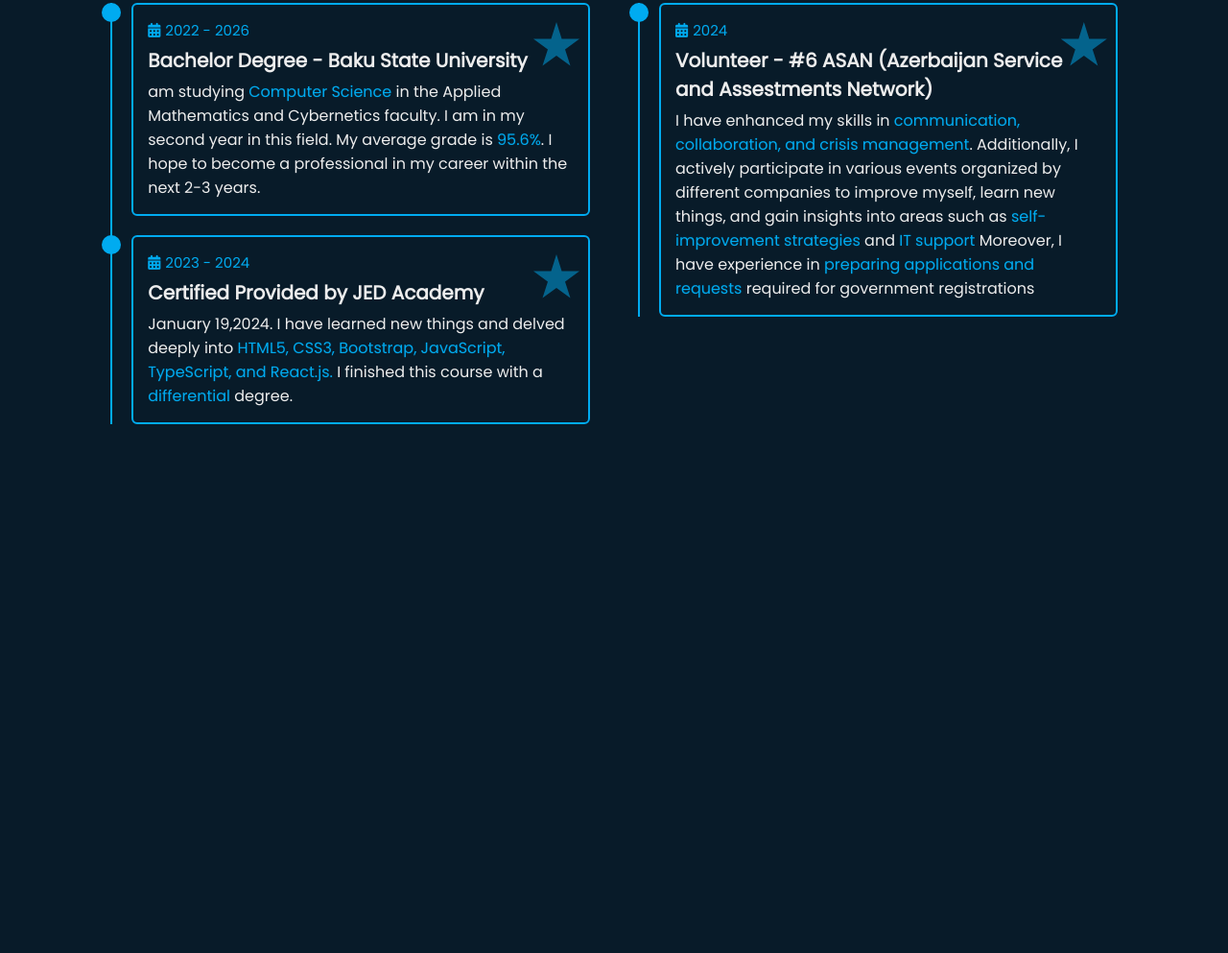
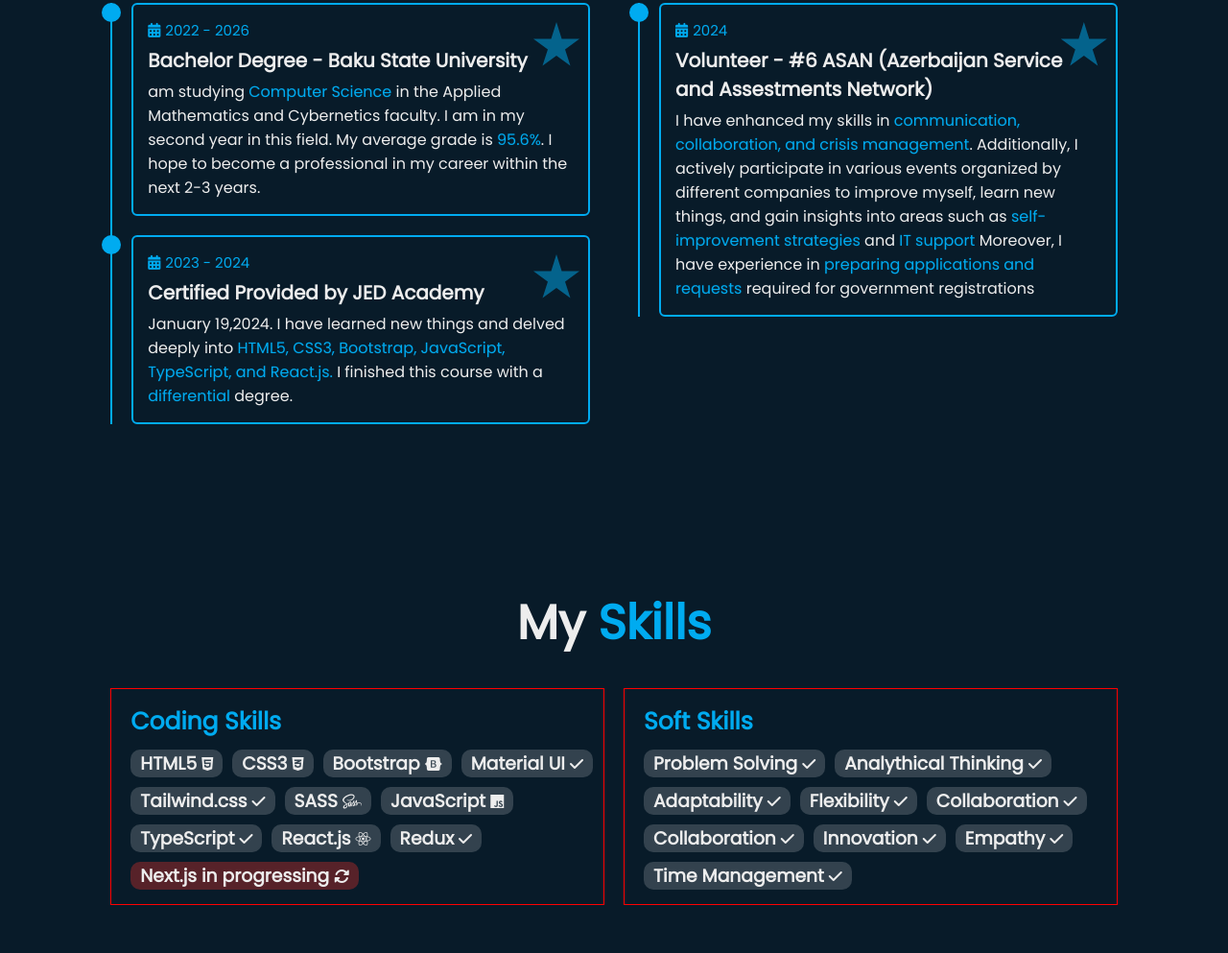
Before and after one commit to Gahramanoval301/potfolio_website, a plain HTML site: page assets/html/index.html in a window 1280 px wide. Shown: the part 1855-2848 px from the top of the page at 96% size. Before the commit the page ends 2367 px from the top, so only its background shows below. Drawn offline with Linux system fonts and the light colour scheme.

Commit message:
main structure of index.html

```diff
--- a/assets/html/index.html
+++ b/assets/html/index.html
@@ -88,9 +88,11 @@
                         <div class="content">
                             <div class="year"><i class="fa-solid fa-calendar-days"></i>2022 - 2026</div>
                             <h3>Bachelor Degree - Baku State University</h3>
-                            <p> am studying <span class="strong">Computer Science</span> in the Applied Mathematics and Cybernetics
+                            <p> am studying <span class="strong">Computer Science</span> in the Applied Mathematics and
+                                Cybernetics
                                 faculty. I am in
-                                my second year in this field. My average grade is <span class="strong"> 95.6%</span>. I hope to become
+                                my second year in this field. My average grade is <span class="strong"> 95.6%</span>. I
+                                hope to become
                                 a professional
                                 in my career within the next 2-3 years. </p>
                         </div>
@@ -102,7 +104,8 @@
                             <h3>Certified Provided by JED Academy</h3>
                             <p>
                                 January 19,2024. I have learned new things and delved deeply into
-                                <span class="strong"> HTML5, CSS3, Bootstrap, JavaScript, TypeScript, and React.js.</span>
+                                <span class="strong"> HTML5, CSS3, Bootstrap, JavaScript, TypeScript, and
+                                    React.js.</span>
                                 I finished this course with a <span class="strong">differential</span> degree.
                             </p>
                         </div>
@@ -122,15 +125,120 @@
                                     crisis management</span>. Additionally, I actively participate in various events
                                 organized by different companies to improve myself, learn new things, and gain insights
                                 into areas
-                                such as <span class="strong">self-improvement strategies</span> and <span class="strong">IT support</span> Moreover, I
-                                have experience in <span class="strong">preparing applications and requests</span> required for
+                                such as <span class="strong">self-improvement strategies</span> and <span
+                                    class="strong">IT support</span> Moreover, I
+                                have experience in <span class="strong">preparing applications and requests</span>
+                                required for
                                 government registrations</p>
                         </div>
                     </div>
-
                 </div>
             </div>
+        </div>
+    </section>
 
+    <!-- skills section design -->
+    <section class="skills" id="skills">
+        <h2 class="heading">My <span>Skills</span></h2>
+
+        <div class="skills-row">
+            <div class="skills-column">
+                <h3 class="title">Coding Skills</h3>
+
+                <div class="skills-box">
+                    <div class="skills-content">
+                        <div class="progress">
+                            <h3>HTML5 </h3>
+                            <i class="fa-brands fa-html5"></i>
+                        </div>
+                        <div class="progress">
+                            <h3>CSS3 </h3>
+                            <i class="fa-brands fa-css3-alt"></i>
+                        </div>
+                        <div class="progress">
+                            <h3>Bootstrap </h3>
+                            <i class="fa-brands fa-bootstrap"></i>
+                        </div>
+                        <div class="progress">
+                            <h3>Material UI </h3>
+                            <i class="fa-solid fa-check"></i>
+                        </div>
+                        <div class="progress">
+                            <h3>Tailwind.css </h3>
+                            <i class="fa-solid fa-check"></i>
+                        </div>
+                        <div class="progress">
+                            <h3>SASS</h3>
+                            <i class="fa-brands fa-sass"></i>
+                        </div>
+                        <div class="progress">
+                            <h3>JavaScript </h3>
+                            <i class="fa-brands fa-js"></i>
+                        </div>
+                        <div class="progress">
+                            <h3>TypeScript </h3>
+                            <i class="fa-solid fa-check"></i>
+                        </div>
+                        <div class="progress">
+                            <h3>React.js </h3>
+                            <i class="fa-brands fa-react"></i>
+                        </div>
+                        <div class="progress">
+                            <h3>Redux </h3>
+                            <i class="fa-solid fa-check"></i>
+                        </div>
+
+                        <div class="progress progressing">
+                            <h3>Next.js in progressing</h3>
+                            <i class="fa-solid fa-rotate"></i>
+                        </div>
+                    </div>
+                </div>
+            </div>
+            <div class="skills-column">
+                <h3 class="title">Soft Skills</h3>
+
+                <div class="skills-box">
+                    <div class="skills-content">
+                        <div class="progress">
+                            <h3>Problem Solving </h3>
+                            <i class="fa-solid fa-check"></i>
+                        </div>
+                        <div class="progress">
+                            <h3>Analythical Thinking </h3>
+                            <i class="fa-solid fa-check"></i>
+                        </div>
+                        <div class="progress">
+                            <h3>Adaptability </h3>
+                            <i class="fa-solid fa-check"></i>
+                        </div>
+                        <div class="progress">
+                            <h3>Flexibility </h3>
+                            <i class="fa-solid fa-check"></i>
+                        </div>
+                        <div class="progress">
+                            <h3>Collaboration </h3>
+                            <i class="fa-solid fa-check"></i>
+                        </div>
+                        <div class="progress">
+                            <h3>Collaboration</h3>
+                            <i class="fa-solid fa-check"></i>
+                        </div>
+                        <div class="progress">
+                            <h3>Innovation </h3>
+                            <i class="fa-solid fa-check"></i>
+                        </div>
+                        <div class="progress">
+                            <h3>Empathy </h3>
+                            <i class="fa-solid fa-check"></i>
+                        </div>
+                        <div class="progress">
+                            <h3>Time Management </h3>
+                            <i class="fa-solid fa-check"></i>
+                        </div>
+                    </div>
+                </div>
+            </div>
         </div>
     </section>
 
```
